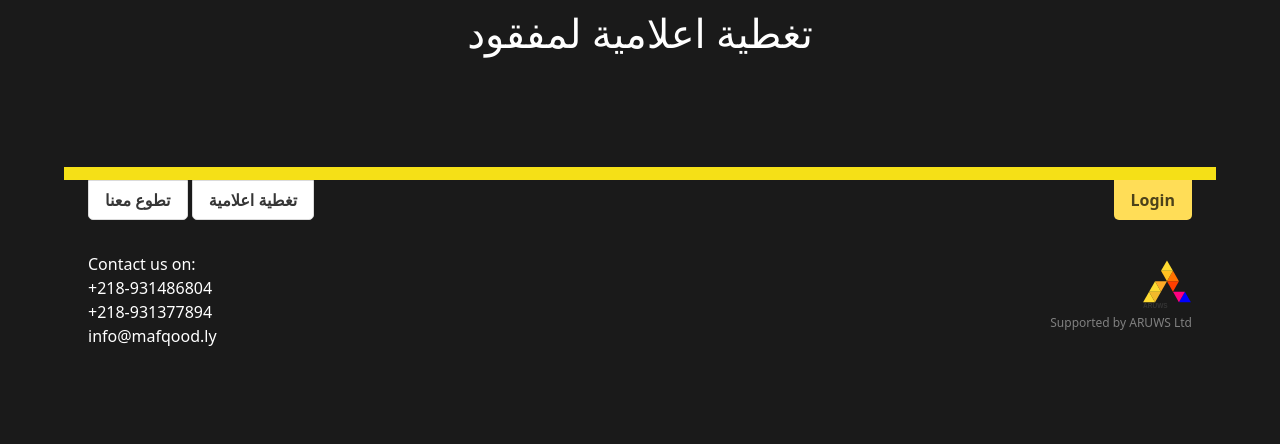
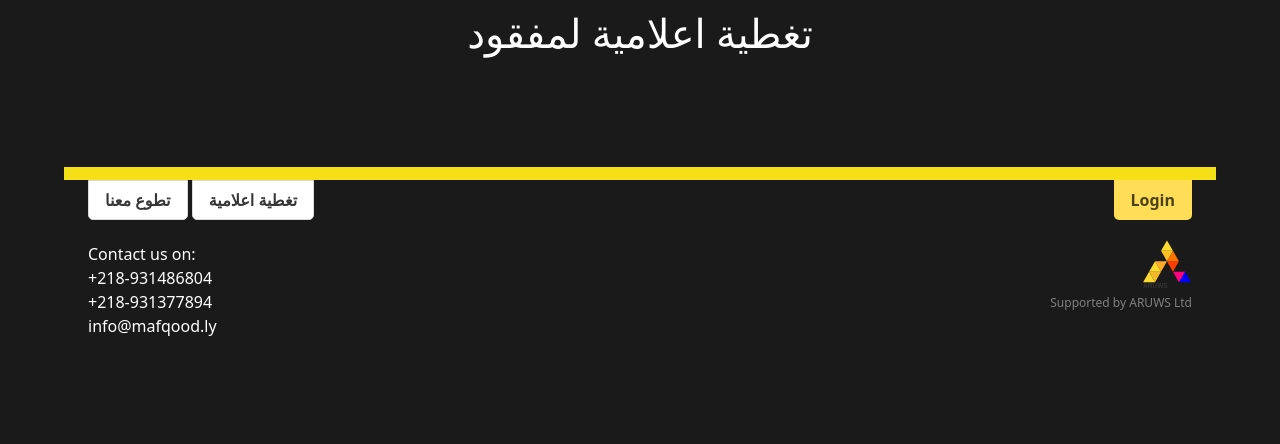
Before and after one commit to Aruws-Consultancy/mafqoodly, a Django app: page /media in a window 1280 px wide. Shown: the part 362-806 px from the top of the page. After the commit the page ends 698 px from the top, so only its background shows below. Run offline with Django 4.2, Linux system fonts and the light colour scheme; some libraries are stand-ins or nearby versions.

Commit message:
Update logout dir

```diff
--- a/config/settings.py
+++ b/config/settings.py
@@ -105,6 +105,7 @@ AUTH_PASSWORD_VALIDATORS = [
 
 LOGIN_URL = "/accounts/login/"
 LOGIN_REDIRECT_URL = '/'
+LOGOUT_REDIRECT_URL = '/'
 
 LANGUAGE_CODE = 'en-us'
 TIME_ZONE = 'UTC'
--- a/templates/base.html
+++ b/templates/base.html
@@ -57,14 +57,14 @@
         <a class="button footer_buttons is-warning is-pulled-right" href="/accounts/login" >Login</a>
         {% endif %}
 
-        <div class="copyright-content columns" style="padding-top:20px; margin-top:0px; display:flex;">
+        <div class="copyright-content columns" style="padding-top:10px; margin-top:0px; display:flex;">
             <div class="column" style="width:50%">
                 Contact us on:</br>
                 +218-931486804</br>
                 +218-931377894</br>
                 info@mafqood.ly</br>
             </div>
-            <div class="column has-text-right is-size-7" style="color:grey; width:50%; padding-top:20px;">
+            <div class="column has-text-right is-size-7" style="color:grey; width:50%; padding-top:10px;">
                 <a href="http://www.aruws.com"><img src="/static/img/aruws_logo.svg" width="50px" style="float:right;"></a>
                 </br></br></br>
                 Supported by ARUWS Ltd
```
